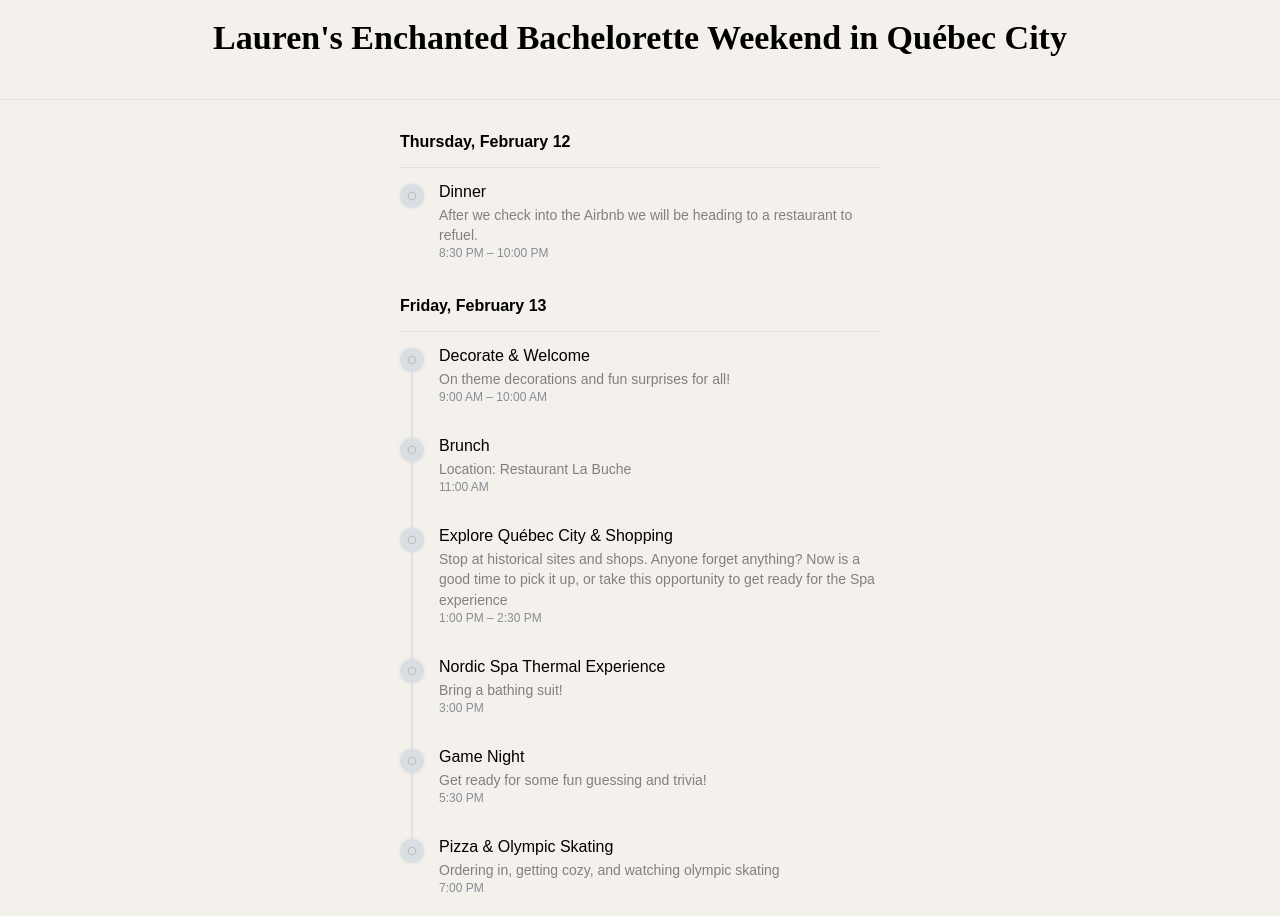
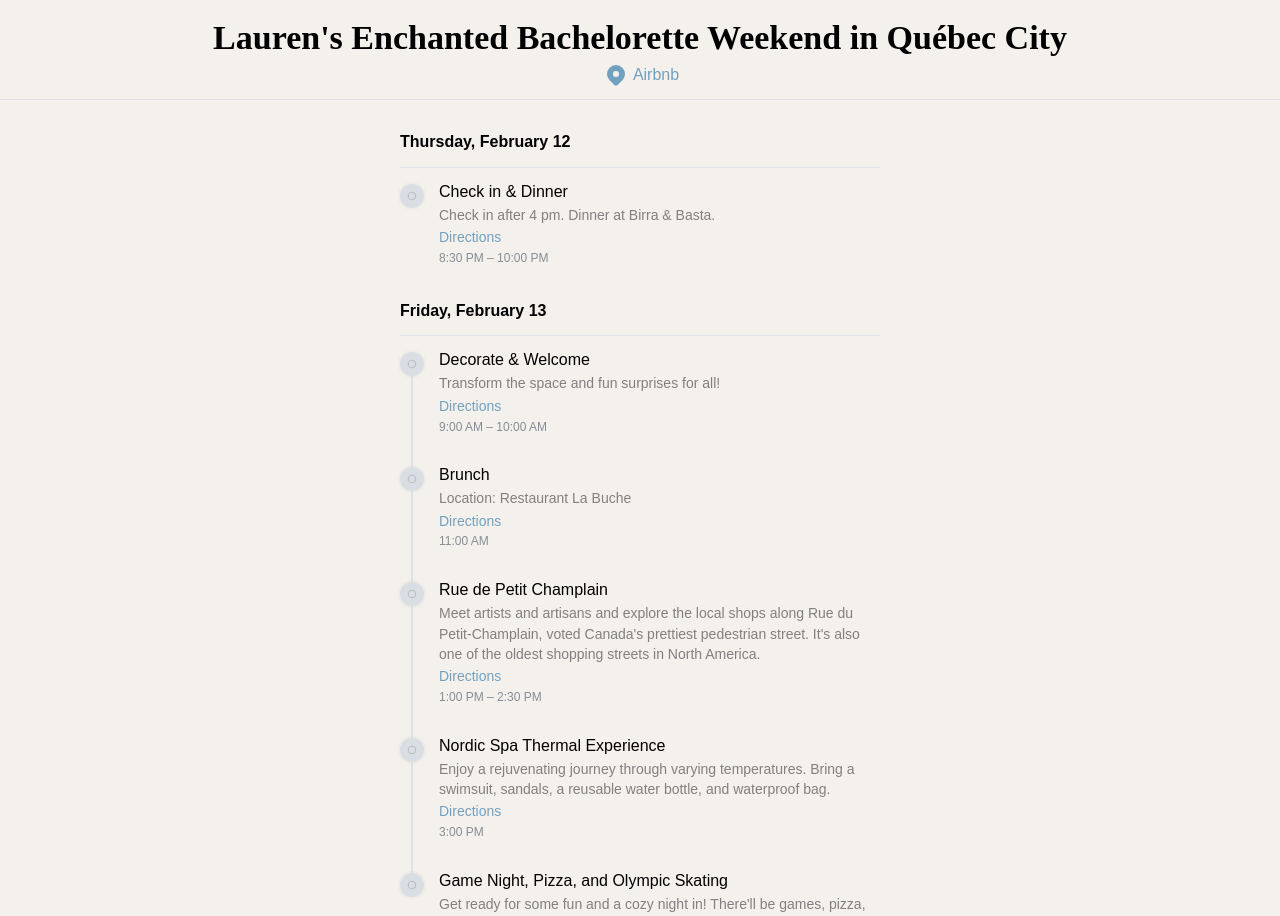
Before and after one commit to hfitzsim/bach-itinerary, a React (Vite) app: page / in a window 1280 px wide. Shown: the top 916 px of the page. Built offline with nearby package versions, Linux system fonts and the light colour scheme; a web font is replaced by a local one.

Commit message:
timeline updates

```diff
--- a/src/App.tsx
+++ b/src/App.tsx
@@ -1,22 +1,33 @@
 import '@mantine/core/styles.css';
-import { MantineProvider, AppShell, Title, Container, Flex } from '@mantine/core';
+import {
+	MantineProvider,
+	AppShell,
+	Title,
+	Container,
+	Flex,
+	Anchor,
+	ThemeIcon,
+} from '@mantine/core';
 import { useHeadroom, useMediaQuery } from '@mantine/hooks';
 import { theme } from './theme.ts';
 import { LivingTimelineByDay } from './Timeline.tsx';
 import { type TimelineItem } from './types.ts';
+import { IconMapPinFilled } from '@tabler/icons-react';
 
 const timelineItems: TimelineItem[] = [
 	{
-		id: 'first_dinner',
-		title: 'Dinner',
-		description: 'After we check into the Airbnb we will be heading to a restaurant to refuel.',
+		id: 'check_in',
+		title: 'Check in & Dinner',
+		description: 'Check in after 4 pm. Dinner at Birra & Basta.',
+		link: 'https://maps.app.goo.gl/mHJ2S8JdZtpZcN8k8',
 		start: new Date('2026-02-12T20:30:00'),
 		end: new Date('2026-02-12T22:00:00'),
 	},
 	{
 		id: 'welcome',
 		title: 'Decorate & Welcome',
-		description: 'On theme decorations and fun surprises for all!',
+		description: 'Transform the space  and fun surprises for all!',
+		link: 'https://maps.app.goo.gl/TKJe7DBX2pWaj56S7',
 		start: new Date('2026-02-13T09:00:00'),
 		end: new Date('2026-02-13T10:00:00'),
 	},
@@ -24,68 +35,73 @@ const timelineItems: TimelineItem[] = [
 		id: 'brunch',
 		title: 'Brunch',
 		description: 'Location: Restaurant La Buche',
+		link: 'https://maps.app.goo.gl/5EPRnWc15SU3Pm2B6',
 		start: new Date('2026-02-13T11:00:00'),
 	},
 	{
 		id: 'explore',
-		title: 'Explore Québec City & Shopping',
-		description:
-			'Stop at historical sites and shops. Anyone forget anything? Now is a good time to pick it up, or take this opportunity to get ready for the Spa experience',
+		title: 'Rue de Petit Champlain',
+		description: `Meet artists and artisans and explore the local shops along Rue du Petit-Champlain, voted Canada's prettiest pedestrian street. It's also one of the oldest shopping streets in North America.`,
+		link: 'https://maps.app.goo.gl/1xVvyZh5KVr2EgmW8',
 		start: new Date('2026-02-13T13:00:00'),
 		end: new Date('2026-02-13T14:30:00'),
 	},
 	{
-		id: 'nordic_spa',
+		id: 'spa',
 		title: 'Nordic Spa Thermal Experience',
-		description: 'Bring a bathing suit!',
+		description:
+			'Enjoy a rejuvenating journey through varying temperatures. Bring a swimsuit, sandals, a reusable water bottle, and waterproof bag.',
+		link: 'https://maps.app.goo.gl/YhWHS587rtTciA9i6',
 		start: new Date('2026-02-13T15:00:00'),
 	},
 	{
-		id: 'game_night',
-		title: 'Game Night',
-		description: 'Get ready for some fun guessing and trivia!',
+		id: 'night_in',
+		title: 'Game Night, Pizza, and Olympic Skating',
+		description: `Get ready for some fun and a cozy night in! There'll be games, pizza, and olympic skating.`,
+		link: 'https://maps.app.goo.gl/TKJe7DBX2pWaj56S7',
 		start: new Date('2026-02-13T17:30:00'),
-	},
-	{
-		id: 'order_in',
-		title: 'Pizza & Olympic Skating',
-		description: 'Ordering in, getting cozy, and watching olympic skating',
-		start: new Date('2026-02-13T19:00:00'),
 	},
 	{
 		id: 'croissants',
 		title: 'Quick Breakfast',
 		description: 'Grab a coffee and a pastry at Patisserie Chouquette',
+		link: 'https://maps.app.goo.gl/vLAZY8paZDeWobte7',
 		start: new Date('2026-02-14T10:00:00'),
 	},
 	{
-		id: 'bonhomme',
-		title: "Visit Bonhomme's Palace (Le Palais Bonhmome)",
-		start: new Date('2026-02-14T15:00:00'),
+		id: 'carnaval_games',
+		title: 'Carnaval Games & Activities',
+		description: 'Location: Espace 400e',
+		link: 'https://maps.app.goo.gl/61rxFLSfSBYgwPxZ6',
+		start: new Date('2026-02-14T11:00:00'),
 	},
 	{
 		id: 'lunch',
 		title: 'Lunch',
 		description: 'Location: Q de Sac',
+		link: 'https://maps.app.goo.gl/kgv3DyCGkjX66TeX9',
 		start: new Date('2026-02-14T14:00:00'),
 	},
 	{
-		id: 'carnaval_games',
-		title: 'Carnaval Games & Activities',
-		description: 'Location: Espace 400e',
-		start: new Date('2026-02-14T11:00:00'),
+		id: 'bonhomme',
+		title: `Visit Bonhomme's Palace (Le Palais Bonhmome)`,
+		link: 'https://maps.app.goo.gl/DPqJ9a4LeQGCv476A',
+		start: new Date('2026-02-14T15:00:00'),
 	},
+
 	{
-		id: 'carnaval_parade',
+		id: 'parade',
 		title: 'Grand Allée Night Parade',
 		description:
 			'Location: Grand Allée. Arrive by 6, parade starts at 7 near Av. des Erables and ends at Parliament building.',
+		link: 'https://maps.app.goo.gl/w95CyaYeK9ozTR6R7',
 		start: new Date('2026-02-14T18:00:00'),
 	},
 	{
 		id: 'irish_bar',
 		title: 'Irish Pub Dinner & Bar Hopping',
-		description: 'Location: DORSAY Pub Britannique, Pub St-Patrick, Pub St-Alexandre',
+		description: `Locations: DORSAY Pub Britannique, Pub St-Patrick, Pub St-Alexandre.`,
+		link: 'https://maps.app.goo.gl/XkRibVJSh6VYS6XB6',
 		start: new Date('2026-02-14T20:30:00'),
 	},
 	{
@@ -107,10 +123,16 @@ function App() {
 				bg={'isabelline'}
 			>
 				<AppShell.Header p="md" bg="isabelline">
-					<Flex justify="center" align="center">
+					<Flex direction="column" justify="center" align="center">
 						<Title order={1} style={{ textAlign: 'center' }}>
 							Lauren's Enchanted Bachelorette Weekend in Québec City
 						</Title>
+						<Flex direction="row" justify="center" align="center" gap={2}>
+							<ThemeIcon color="air-superiority-blue" size={30} variant="transparent">
+								<IconMapPinFilled />
+							</ThemeIcon>
+							<Anchor href="https://maps.app.goo.gl/TKJe7DBX2pWaj56S7">Airbnb</Anchor>
+						</Flex>
 					</Flex>
 				</AppShell.Header>
 
--- a/src/Timeline.tsx
+++ b/src/Timeline.tsx
@@ -1,4 +1,4 @@
-import { Timeline, Text, ThemeIcon, Box, Stack, Group, Divider } from '@mantine/core';
+import { Timeline, Text, ThemeIcon, Box, Stack, Group, Divider, Anchor } from '@mantine/core';
 import { IconCheck, IconClock, IconCircle } from '@tabler/icons-react';
 import { useNow } from './useNow.tsx';
 import { type TimelineItem, type DayGroup } from './types.ts';
@@ -89,6 +89,13 @@ export function LivingTimelineByDay({ items }: { items: TimelineItem[] }) {
 									<Text size="sm" c="grey">
 										{item.description}
 									</Text>
+
+									{item.link && (
+										<Anchor size="sm" href={item.link} target="_blank">
+											Directions
+										</Anchor>
+									)}
+
 									<Text size="xs" c={status === 'current' ? 'blue' : 'dimmed'}>
 										{item.start.toLocaleTimeString([], {
 											hour: 'numeric',
--- a/src/types.ts
+++ b/src/types.ts
@@ -2,6 +2,7 @@ export type TimelineItem = {
 	id: string;
 	title: string;
 	description?: string;
+	link?: string;
 	start: Date;
 	end?: Date; // optional for point-in-time events
 };
```
